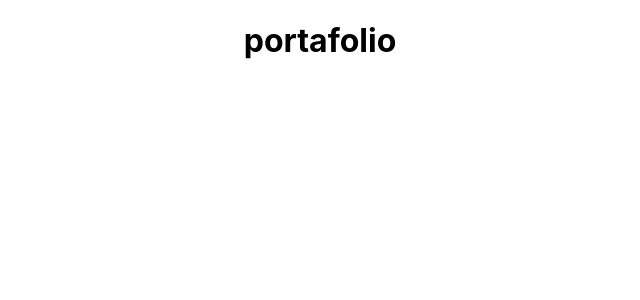
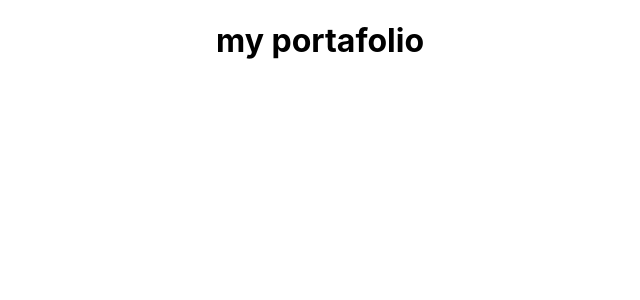
Before and after one commit to NisalWijethunga/personal-portafolio, a React (Create React App) app: page / in a window 1280 px wide. Shown: the top 300 px of the page, without its empty margins (320-960 px from the left). Built offline with nearby package versions, Linux system fonts and the light colour scheme.

Commit message:
Update App.js

```diff
--- a/src/App.js
+++ b/src/App.js
@@ -3,7 +3,7 @@ import './App.css';
 function App() {
   return (
     <div className="App">
-     <h1>portafolio</h1>
+     <h1>my portafolio</h1>
     </div>
   );
 }
```
